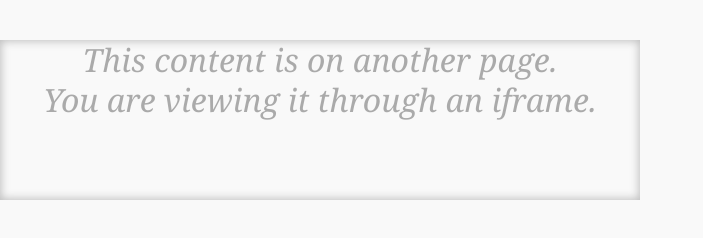
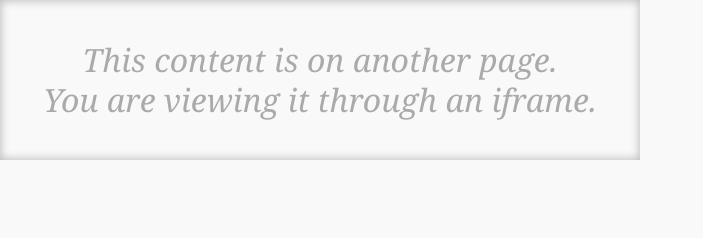
Before and after one commit to SEOmofo/cursors, a plain HTML site: page iframe.html in a window 1280 px wide. Shown: the whole page, without its empty margins (0-703 px from the left). Drawn offline with Linux system fonts and the light colour scheme.

Commit message:
fixed iframe shadow

```diff
--- a/iframe.html
+++ b/iframe.html
@@ -19,11 +19,13 @@
             font-family: Georgia, serif;
             text-align: center;
             color: #aaa;
-            margin: 40px 0;
+            margin: 0;
             padding: 0;
             font-style: italic;
             font-size: 32px;
             line-height: 40px;
+            position: relative;
+            top: 40px;
         }
     </style>
 </head>
```
